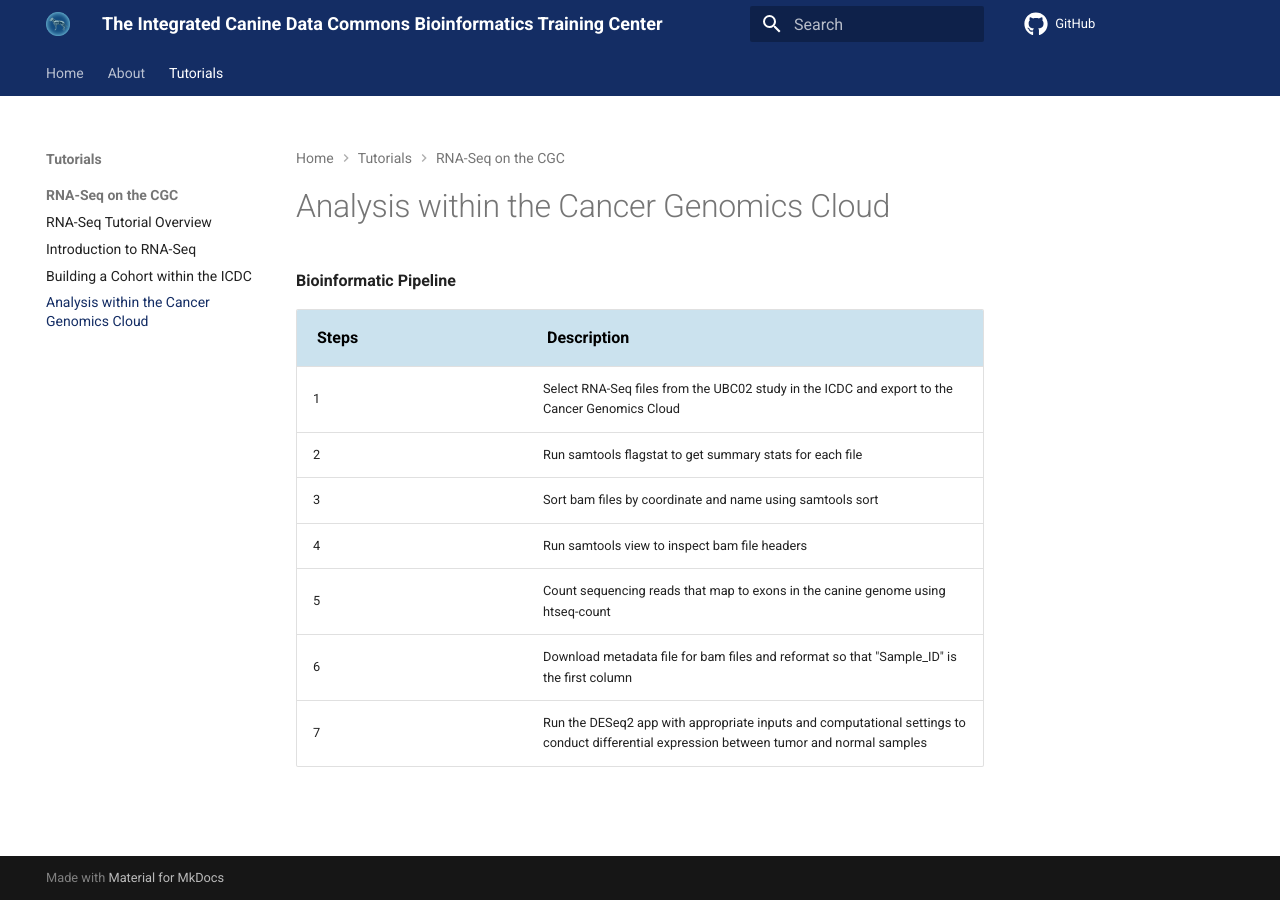
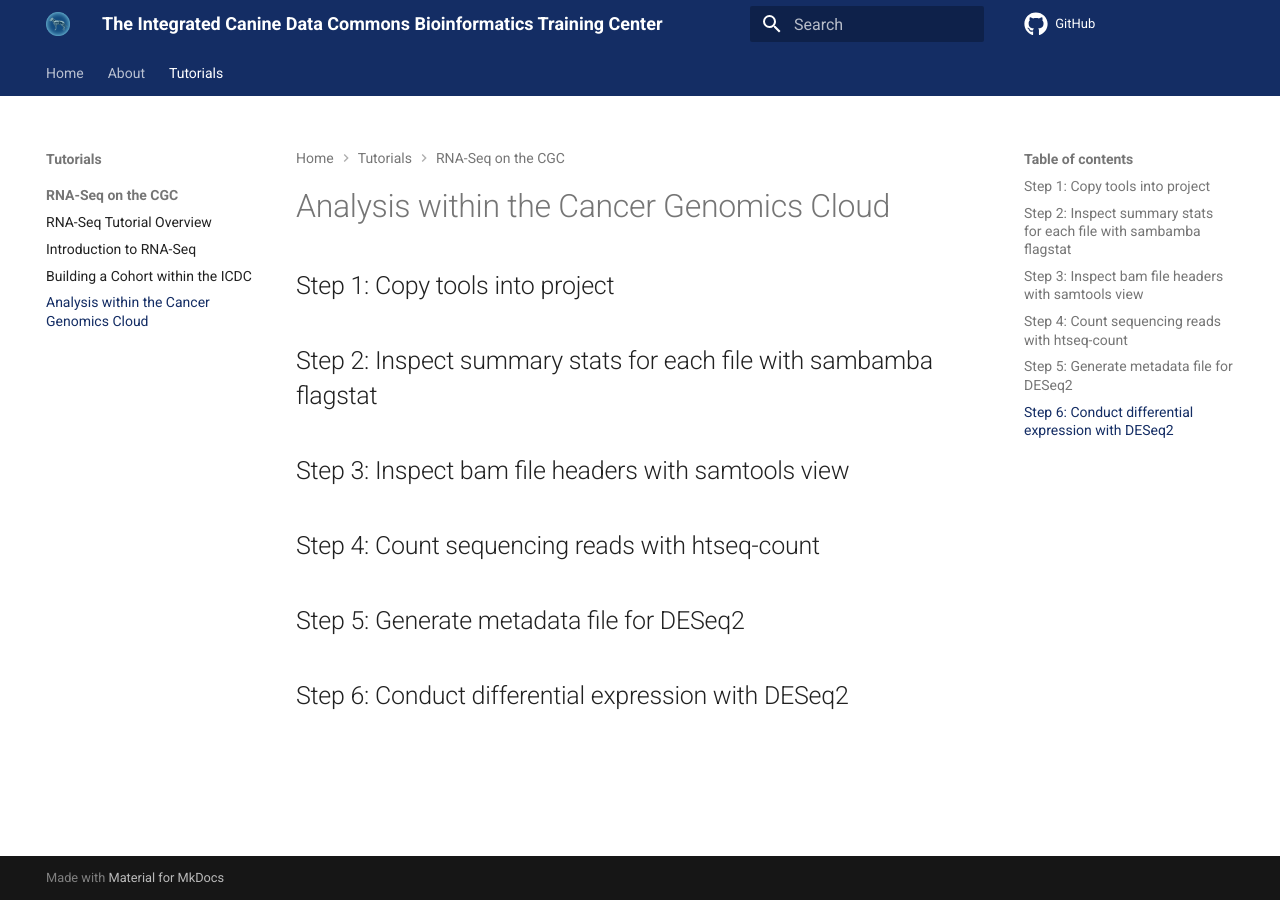
Before and after one commit to CBIIT/icdc-bioinformatics, an MkDocs documentation site: the page built from docs/Tutorials/RNA-Seq-on-CGC/rna_seq_04.md, in a window 1280 px wide. Built offline with MkDocs 1.6.1 and Material for MkDocs 9.7.7, drawn with Linux system fonts in a browser that asks for light colours; comment, search, counter and statistics services are not loaded.

Commit message:
Update tutorial pages

```diff
--- a/docs/Tutorials/RNA-Seq-on-CGC/rna_seq_04.md
+++ b/docs/Tutorials/RNA-Seq-on-CGC/rna_seq_04.md
@@ -7,14 +7,11 @@ title: Analysis within the Cancer Genomics Cloud
 
 Analysis within the Cancer Genomics Cloud
 ============================================
-**Bioinformatic Pipeline**
 
-| Steps | Description|
-| ---|--------|
-| 1 | Select RNA-Seq files from the UBC02 study in the ICDC and export to the Cancer Genomics Cloud
-| 2 | Run samtools flagstat to get summary stats for each file |
-| 3  | Sort bam files by coordinate and name using samtools sort |
-| 4 | Run samtools view to inspect bam file headers|
-| 5  | Count sequencing reads that map to exons in the canine genome using htseq-count |
-| 6  | Download metadata file for bam files and reformat so that "Sample_ID" is the first column |
-| 7  | Run the DESeq2 app with appropriate inputs and computational settings to conduct differential expression between tumor and normal samples |
+
+## Step 1: Copy tools into project
+## Step 2: Inspect summary stats for each file with sambamba flagstat
+## Step 3: Inspect bam file headers with samtools view
+## Step 4: Count sequencing reads with htseq-count
+## Step 5: Generate metadata file for DESeq2
+## Step 6: Conduct differential expression with DESeq2
```
Also changed, not shown: content/video.md (deleted, +0 -2 lines), docs/Tutorials/RNA-Seq-on-CGC/rna_seq_01.md (+2 -2 lines), docs/Tutorials/RNA-Seq-on-CGC/rna_seq_02.md (+2 -0 lines).
